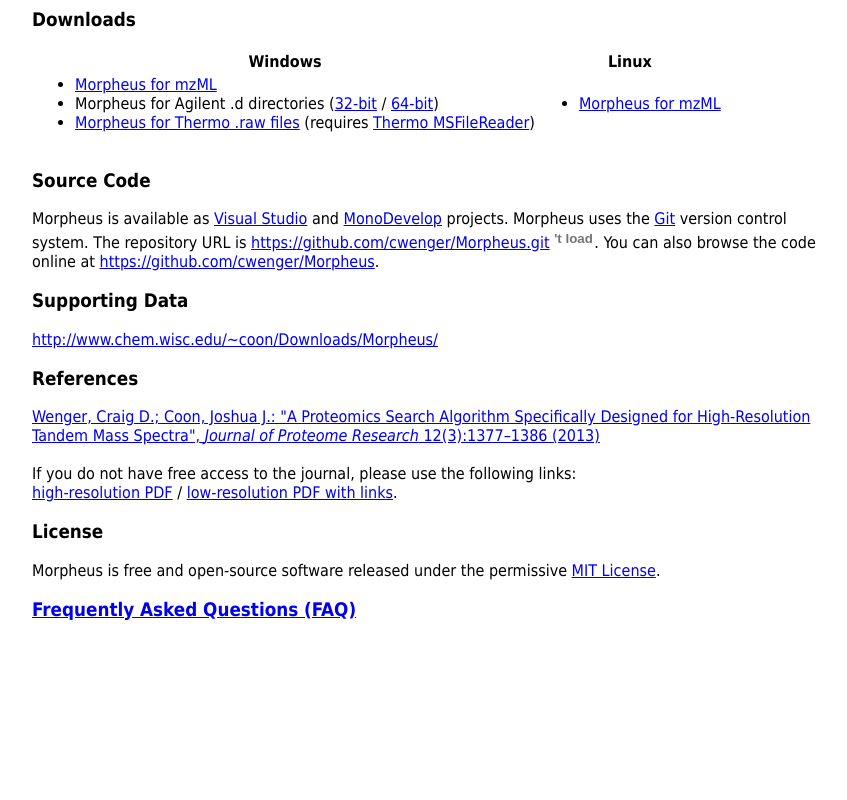
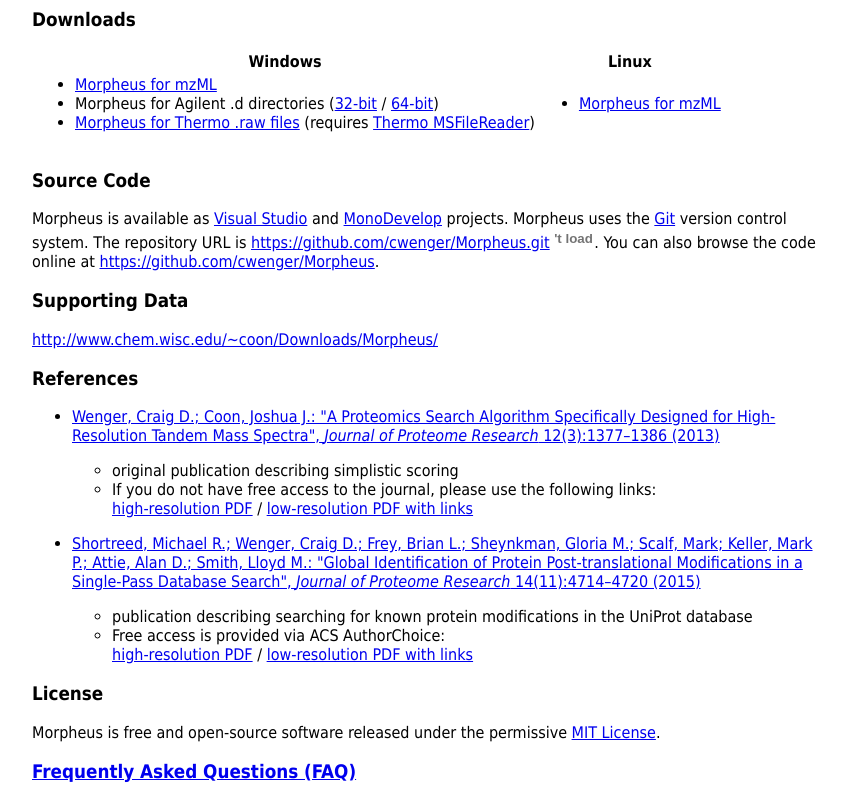
Before and after one commit to cwenger/Morpheus, a plain HTML site: page index.html in a window 1280 px wide. Shown: the part 413-1213 px from the top of the page, without its empty margins (208-1055 px from the left). Before the commit the page ends 1051 px from the top, so only its background shows below. Drawn offline with Linux system fonts and the light colour scheme.

Commit message:
Updated Thermo MSFileReader link. Added G-PTM paper reference.

```diff
--- a/index.html
+++ b/index.html
@@ -22,7 +22,7 @@
 					<ul>
 						<li><a href="Morpheus%20%28mzML%29.zip">Morpheus for mzML</a></li>
 						<li>Morpheus for Agilent .d directories (<a href="Morpheus%20%28Agilent%2032-bit%29.zip">32-bit</a> / <a href="Morpheus%20%28Agilent%2064-bit%29.zip">64-bit</a>)</li>
-						<li><a href="Morpheus%20%28Thermo%29.zip">Morpheus for Thermo .raw files</a> (requires <a href="http://sjsupport.thermofinnigan.com/public/detail.asp?id=703">Thermo MSFileReader</a>)</li>
+						<li><a href="Morpheus%20%28Thermo%29.zip">Morpheus for Thermo .raw files</a> (requires <a href="https://thermo.flexnetoperations.com/control/thmo/search?query=MSFileReader">Thermo MSFileReader</a>)</li>
 					</ul>
 				</td>
 				<td>
@@ -37,9 +37,22 @@
 		<h3>Supporting Data</h3>
 		<p><a href="http://www.chem.wisc.edu/~coon/Downloads/Morpheus/">http://www.chem.wisc.edu/~coon/Downloads/Morpheus/</a></p>
 		<h3>References</h3>
-		<p><a href="http://pubs.acs.org/doi/abs/10.1021/pr301024c">Wenger, Craig D.; Coon, Joshua J.: "A Proteomics Search Algorithm Specifically Designed for High-Resolution Tandem Mass Spectra", <i>Journal of Proteome Research</i> 12(3):1377&ndash;1386 (2013)</a><br /></br>
-		If you do not have free access to the journal, please use the following links:<br />
-		<a href="Morpheus%20Wenger%20JPR%202013%20%28hi-res%29.pdf">high-resolution PDF</a> / <a href="Morpheus%20Wenger%20JPR%202013%20%28low-res%20with%20links%29.pdf">low-resolution PDF with links</a>.</p>
+		<ul>
+			<li><p><a href="http://pubs.acs.org/doi/abs/10.1021/pr301024c">Wenger, Craig D.; Coon, Joshua J.: "A Proteomics Search Algorithm Specifically Designed for High-Resolution Tandem Mass Spectra", <i>Journal of Proteome Research</i> 12(3):1377&ndash;1386 (2013)</a>
+				<ul>
+					<li>original publication describing simplistic scoring</li>
+					<li>If you do not have free access to the journal, please use the following links:<br />
+					<a href="Morpheus%20Wenger%20JPR%202013%20%28hi-res%29.pdf">high-resolution PDF</a> / <a href="Morpheus%20Wenger%20JPR%202013%20%28low-res%20with%20links%29.pdf">low-resolution PDF with links</a></p></li>
+				</ul>
+			</li>
+			<li><p><a href="http://pubs.acs.org/doi/abs/10.1021/acs.jproteome.5b00599">Shortreed, Michael R.; Wenger, Craig D.; Frey, Brian L.; Sheynkman, Gloria M.; Scalf, Mark; Keller, Mark P.; Attie, Alan D.; Smith, Lloyd M.: "Global Identification of Protein Post-translational Modifications in a Single-Pass Database Search", <i>Journal of Proteome Research</i> 14(11):4714&ndash;4720 (2015)</a>
+				<ul>
+					<li>publication describing searching for known protein modifications in the UniProt database</li>
+					<li>Free access is provided via ACS AuthorChoice:<br />
+					<a href="http://pubs.acs.org/doi/pdf/10.1021/acs.jproteome.5b00599">high-resolution PDF</a> / <a href="http://pubs.acs.org/doi/pdfplus/10.1021/acs.jproteome.5b00599">low-resolution PDF with links</a></p></li>
+				</ul>
+			</li>
+		</ul>
 		<h3>License</h3>
 		<p>Morpheus is free and open-source software released under the permissive <a href="http://opensource.org/licenses/MIT">MIT License</a>.
 		<h3><a href="faq.html">Frequently Asked Questions (FAQ)</a></h3>
```
